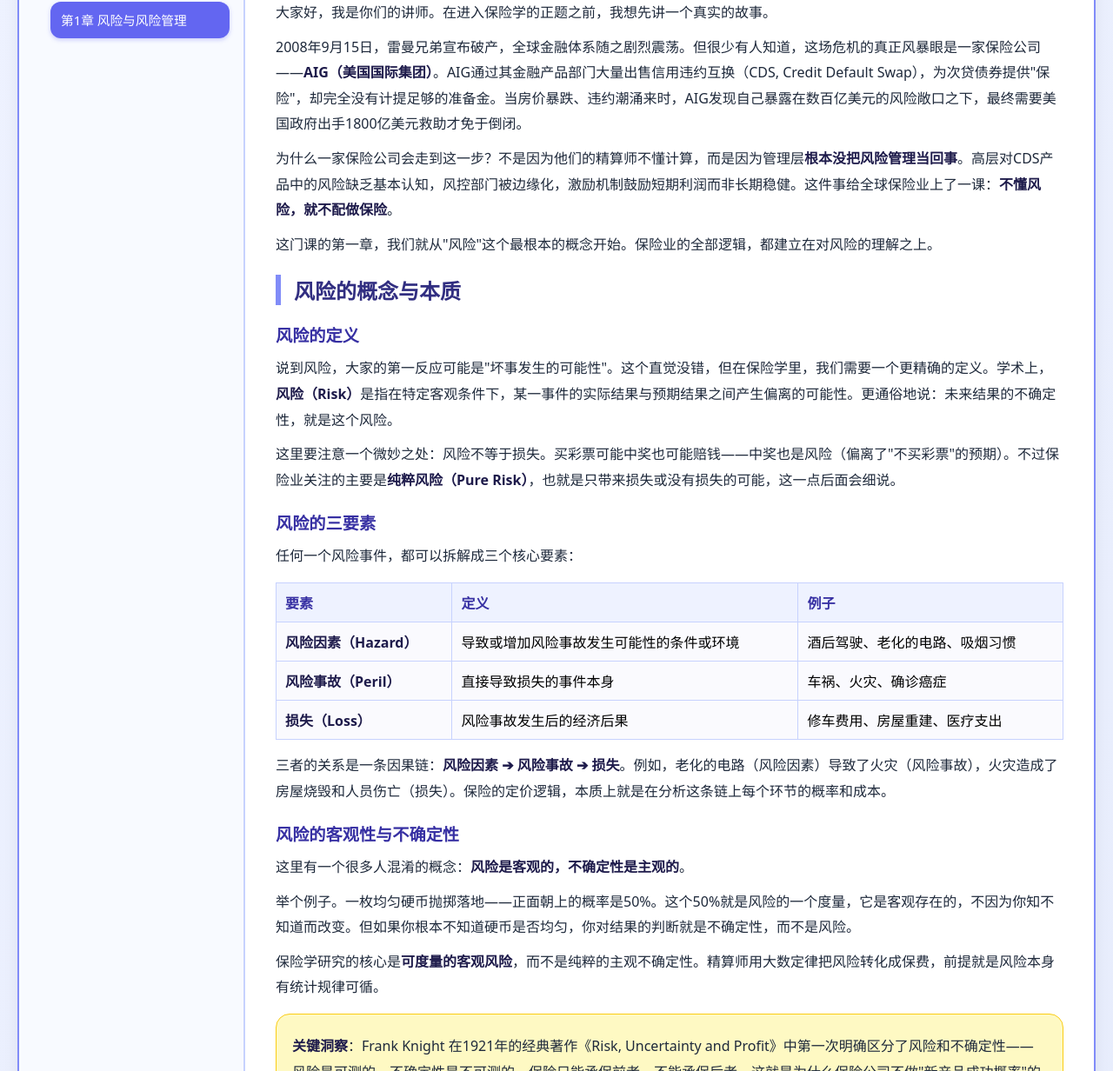
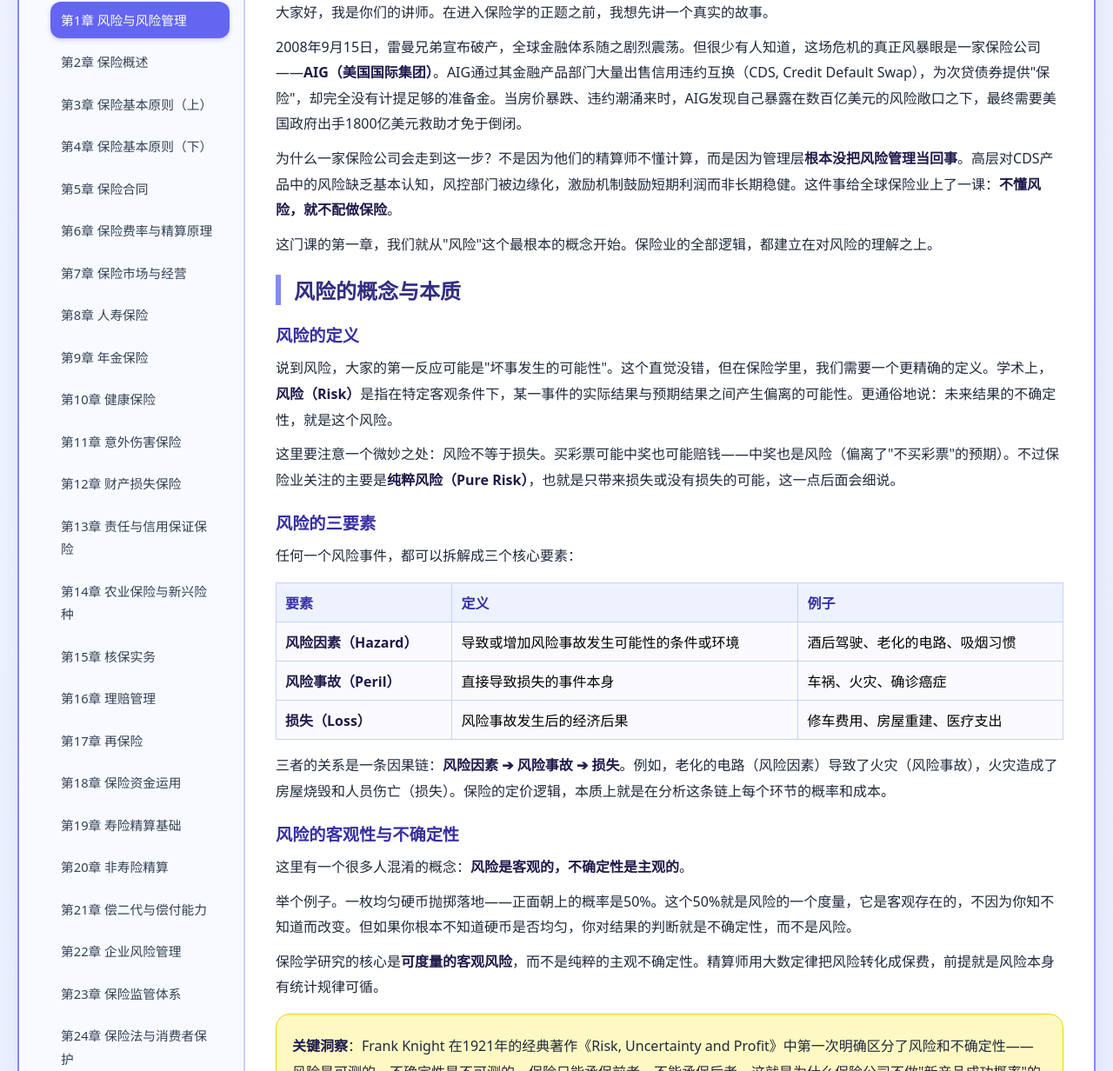
Before and after one commit to 1998x-stack/insurance-tutorial, a plain HTML site: page 01.html in a window 1280 px wide. Shown: the part 122-1354 px from the top of the page at 87% size. Drawn offline with Linux system fonts and the light colour scheme.

Commit message:
Fix 01.html sidebar — add all 28 chapter links

```diff
--- a/01.html
+++ b/01.html
@@ -10,9 +10,36 @@
 <div class="double-border">
 <div class="container">
     <div class="sidebar">
-        <h3>🛡️ 课程目录</h3>
+        <h3>📖 课程目录</h3>
         <ul class="chapter-list">
             <li><a href="01.html" class="active">第1章 风险与风险管理</a></li>
+            <li><a href="02.html">第2章 保险概述</a></li>
+            <li><a href="03.html">第3章 保险基本原则（上）</a></li>
+            <li><a href="04.html">第4章 保险基本原则（下）</a></li>
+            <li><a href="05.html">第5章 保险合同</a></li>
+            <li><a href="06.html">第6章 保险费率与精算原理</a></li>
+            <li><a href="07.html">第7章 保险市场与经营</a></li>
+            <li><a href="08.html">第8章 人寿保险</a></li>
+            <li><a href="09.html">第9章 年金保险</a></li>
+            <li><a href="10.html">第10章 健康保险</a></li>
+            <li><a href="11.html">第11章 意外伤害保险</a></li>
+            <li><a href="12.html">第12章 财产损失保险</a></li>
+            <li><a href="13.html">第13章 责任与信用保证保险</a></li>
+            <li><a href="14.html">第14章 农业保险与新兴险种</a></li>
+            <li><a href="15.html">第15章 核保实务</a></li>
+            <li><a href="16.html">第16章 理赔管理</a></li>
+            <li><a href="17.html">第17章 再保险</a></li>
+            <li><a href="18.html">第18章 保险资金运用</a></li>
+            <li><a href="19.html">第19章 寿险精算基础</a></li>
+            <li><a href="20.html">第20章 非寿险精算</a></li>
+            <li><a href="21.html">第21章 偿二代与偿付能力</a></li>
+            <li><a href="22.html">第22章 企业风险管理</a></li>
+            <li><a href="23.html">第23章 保险监管体系</a></li>
+            <li><a href="24.html">第24章 保险法与消费者保护</a></li>
+            <li><a href="25.html">第25章 保险会计与信息披露</a></li>
+            <li><a href="26.html">第26章 保险科技与数字化转型</a></li>
+            <li><a href="27.html">第27章 中国保险市场专题分析</a></li>
+            <li><a href="28.html">第28章 综合案例：保险公司经营分析</a></li>
         </ul>
     </div>
     <div class="main-content">
```
